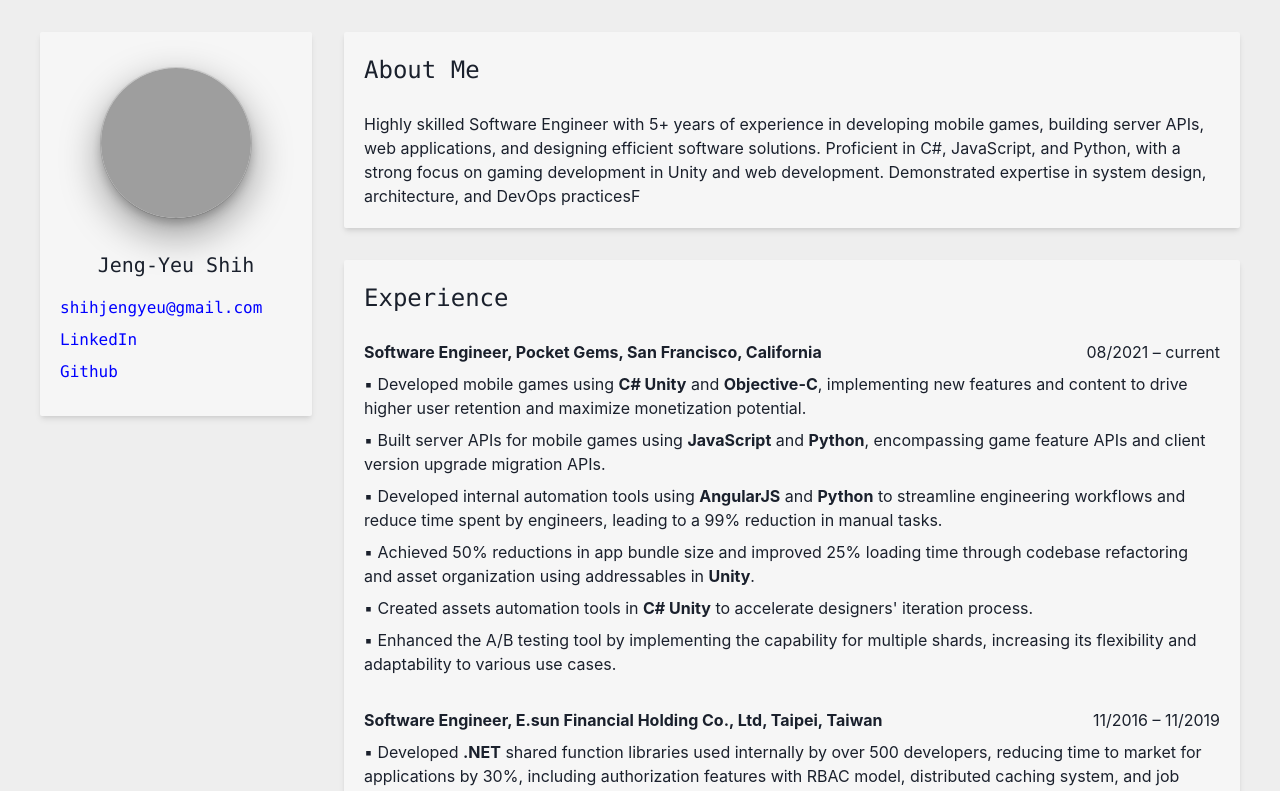
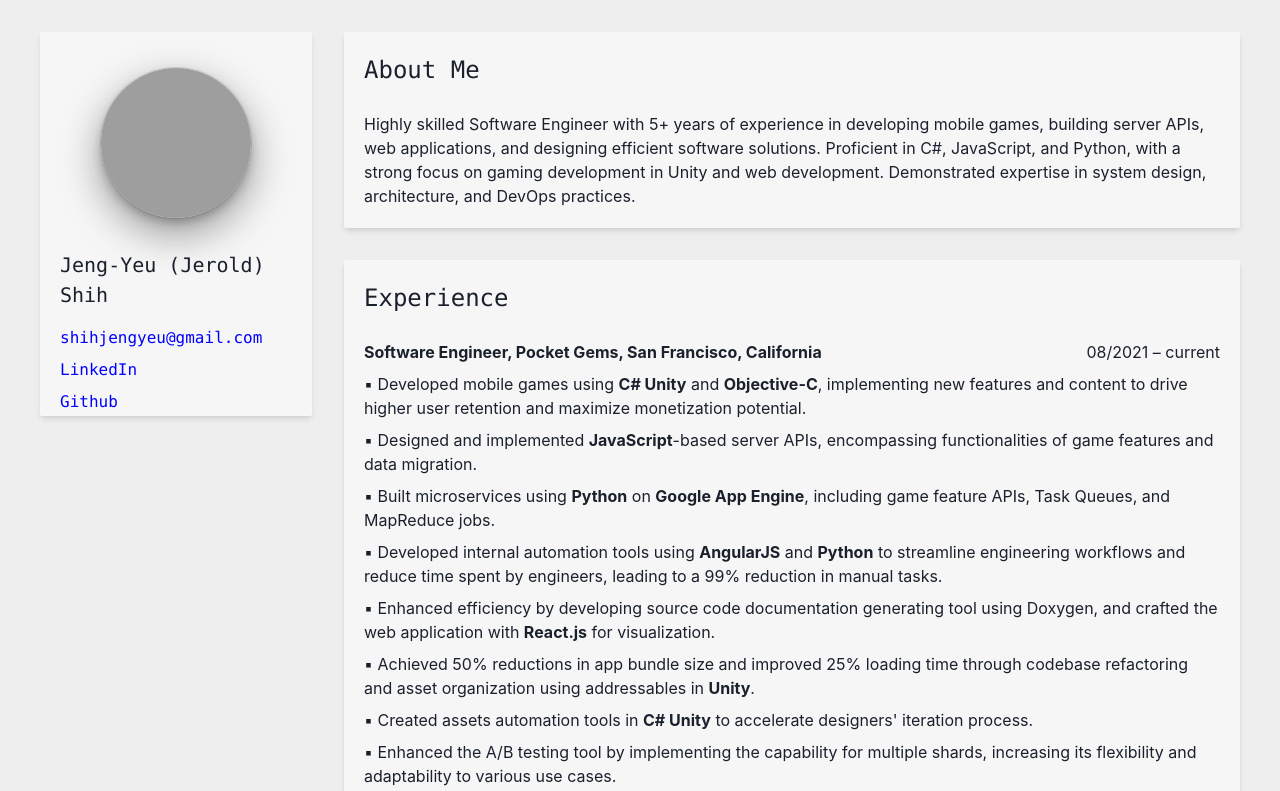
Before and after one commit to Jyssssss/about-me, a React (Create React App) app: page / in a window 1280 px wide. Shown: the top 791 px of the page. Built offline with nearby package versions, Linux system fonts and the light colour scheme; grey boxes are pictures that could not be loaded.

Commit message:
edit conents and name

```diff
--- a/src/App.tsx
+++ b/src/App.tsx
@@ -8,7 +8,7 @@ function App() {
     <Box mt={8} mb={8} mx="auto" maxW="1200">
       <Flex>
         <Side
-          name="Jeng-Yeu Shih"
+          name="Jeng-Yeu (Jerold) Shih"
           email="shihjengyeu@gmail.com"
           photo="https://jyssssss.github.io/about-me/head2.png"
           linkedIn="https://www.linkedin.com/in/shihjengyeu/"
@@ -23,7 +23,7 @@ function App() {
                 and designing efficient software solutions. Proficient in C#,
                 JavaScript, and Python, with a strong focus on gaming
                 development in Unity and web development. Demonstrated expertise
-                in system design, architecture, and DevOps practicesF
+                in system design, architecture, and DevOps practices.
               </Text>
             </Section>
             <Section title="Experience">
@@ -43,15 +43,25 @@ function App() {
                 drive higher user retention and maximize monetization potential.
               </Text>
               <Text variant="content">
-                ▪ Built server APIs for mobile games using <b>JavaScript</b> and{" "}
-                <b>Python</b>, encompassing game feature APIs and client version
-                upgrade migration APIs.
+                ▪ Designed and implemented <b>JavaScript</b>-based server APIs,
+                encompassing functionalities of game features and data
+                migration.
+              </Text>
+              <Text variant="content">
+                ▪ Built microservices using <b>Python</b> on{" "}
+                <b>Google App Engine</b>, including game feature APIs, Task
+                Queues, and MapReduce jobs.
               </Text>
               <Text variant="content">
                 ▪ Developed internal automation tools using <b>AngularJS</b> and{" "}
                 <b>Python</b> to streamline engineering workflows and reduce
                 time spent by engineers, leading to a 99% reduction in manual
                 tasks.
+              </Text>
+              <Text variant="content">
+                ▪ Enhanced efficiency by developing source code documentation
+                generating tool using Doxygen, and crafted the web application
+                with <b>React.js</b> for visualization.
               </Text>
               <Text variant="content">
                 ▪ Achieved 50% reductions in app bundle size and improved 25%
@@ -99,8 +109,8 @@ function App() {
               </Text>
               <Text variant="content">
                 ▪ Oversaw <b>DevOps</b> daily tasks by using <b>Azure DevOps</b>{" "}
-                and writing <b>MSBuild</b> and <b>PowerShell</b> scripts to automate
-                deployment.
+                and writing <b>MSBuild</b> and <b>PowerShell</b> scripts to
+                automate deployment.
               </Text>
               <Text variant="content">
                 ▪ Held the position of a <b>system designer</b>, planning{" "}
```
